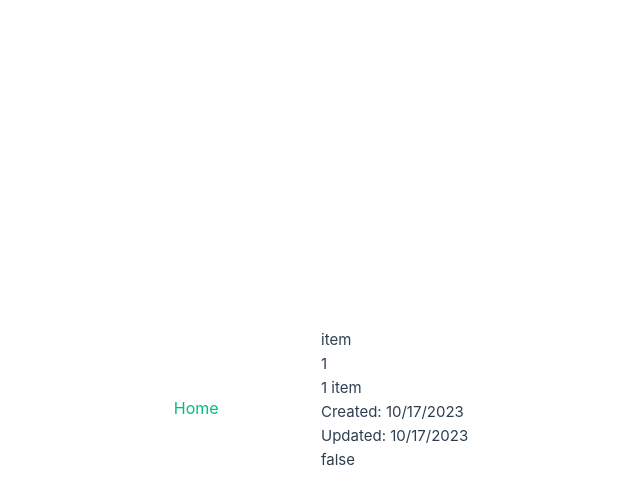
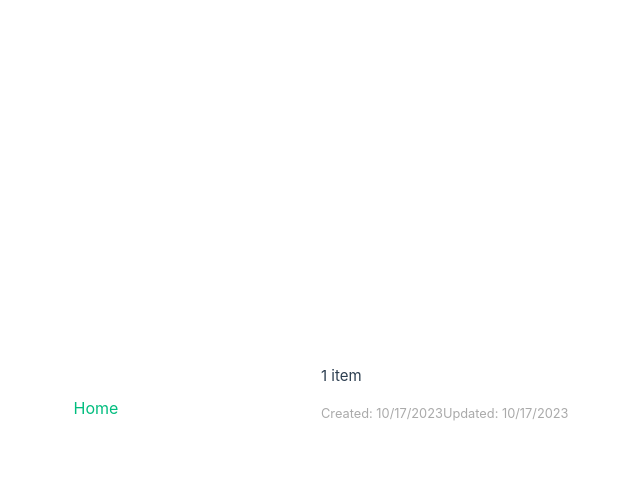
Before and after one commit to kristijan-pajtasev/vue-todo, a Vue app: page / in a window 1280 px wide. Both pictures are taken after a click on the element "1 item". Shown: the top 504 px of the page, without its empty margins (319-959 px from the left). Built offline with nearby package versions, Linux system fonts and the light colour scheme.

Commit message:
small item details styling

```diff
--- a/src/components/ToDoItem.vue
+++ b/src/components/ToDoItem.vue
@@ -1,10 +1,9 @@
 <script>
-import { defineComponent } from 'vue'
+import {defineComponent} from 'vue'
 
 export default defineComponent({
   // type inference enabled
-  props: {
-  },
+  props: {},
   mounted() {
     console.log("mounted")
   },
@@ -16,20 +15,39 @@ export default defineComponent({
     }
   },
   computed: {
-    displayCreatedDate(){ return new Date(this.created).toLocaleDateString()},
-    displayUpdatedDate(){ return new Date(this.updated).toLocaleDateString()}
+    displayCreatedDate() {
+      return new Date(this.created).toLocaleDateString()
+    },
+    displayUpdatedDate() {
+      return new Date(this.updated).toLocaleDateString()
+    }
   }
 })
 </script>
 
 <template>
-  <div>item</div>
-  <div>{{id}}</div>
-  <div>{{text}}</div>
-  <div>Created: {{displayCreatedDate}}</div>
-  <div>Updated: {{displayUpdatedDate}}</div>
-  <div>{{completed}}</div>
+  <div class="ToDoItem">
+    <div>{{ text }}</div>
+    <div class="ToDoItem__dateValues">
+      <div>Created: {{ displayCreatedDate }}</div>
+      <div>Updated: {{ displayUpdatedDate }}</div>
+    </div>
+  </div>
 </template>
 
 <style scoped>
+.ToDoItem {
+  width: 100%;
+  max-width: 600px;
+  margin: auto;
+}
+
+.ToDoItem__dateValues {
+  font-size: 0.8rem;
+  display: flex;
+  flex-direction: row;
+  justify-content: space-between;
+  margin-top: 1rem;
+  color: #aaa;
+}
 </style>
```
